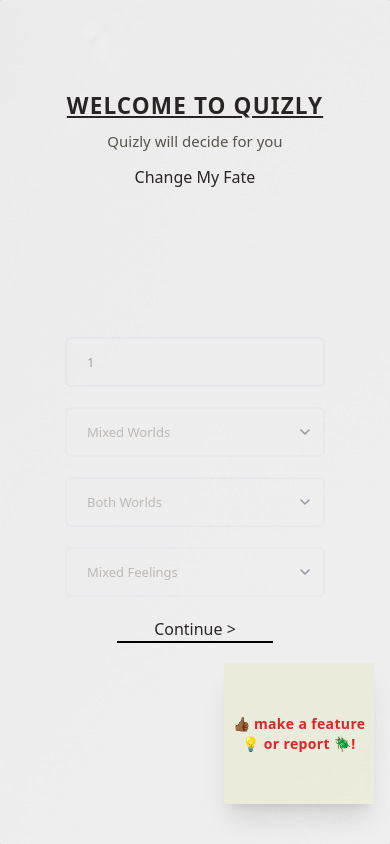
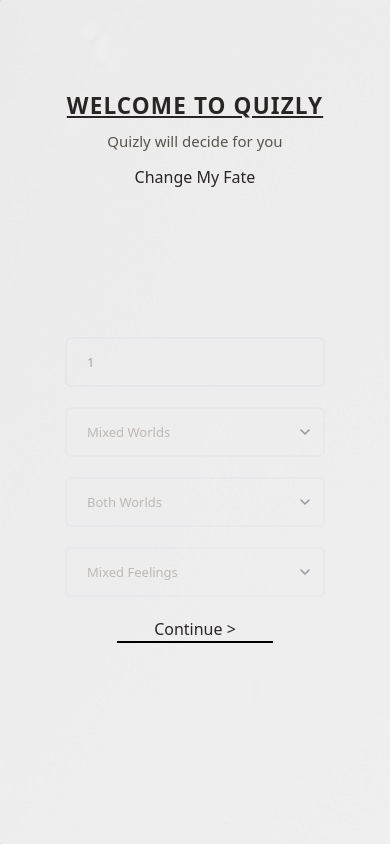
Before and after one commit to TGelijah/quiz.ly, a React (Vite) app: page / in a window 390 px wide. Built offline with nearby package versions, Linux system fonts and the light colour scheme.

Commit message:
:fire: remove link to github issues in mobile

```diff
--- a/src/App.jsx
+++ b/src/App.jsx
@@ -12,7 +12,7 @@ function App() {
 
   return (
     <div className='w-screen h-screen relative bg-[url("./assets/background.jpg")] font-inter overflow-auto '>
-      <div className=" w-[150px] h-1/6 text-center text-sm absolute bottom-10 flex items-center right-4 bg-[rgba(234,234,203,0.5)] text-red-600 shadow-xl font-bold tracking-wide hover:scale-105 hover:shadow-slate-500 ">
+      <div className=" w-[150px] h-1/6 text-center text-sm absolute bottom-10 right-4 bg-[rgba(234,234,203,0.5)] text-red-600 shadow-xl font-bold tracking-wide hover:scale-105 hover:shadow-slate-500 hidden xl:flex items-center">
         <a
           href="https://github.com/glorious-elijah/quiz.ly/issues"
           target="_blank"
```
